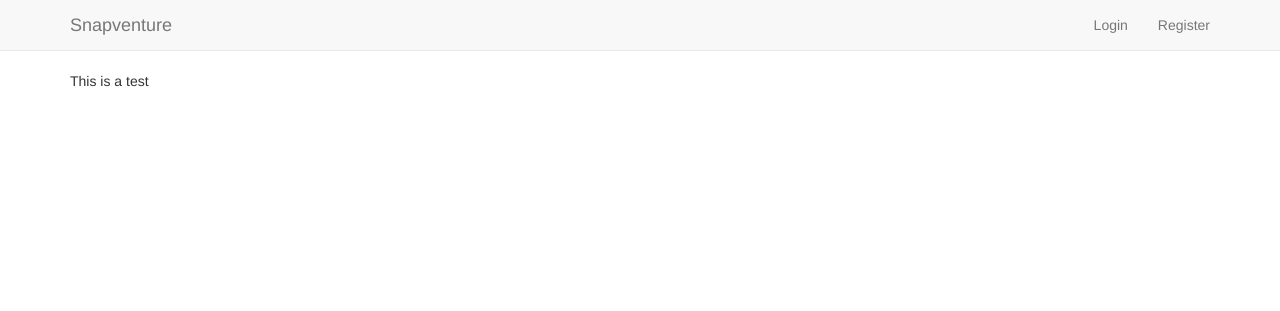
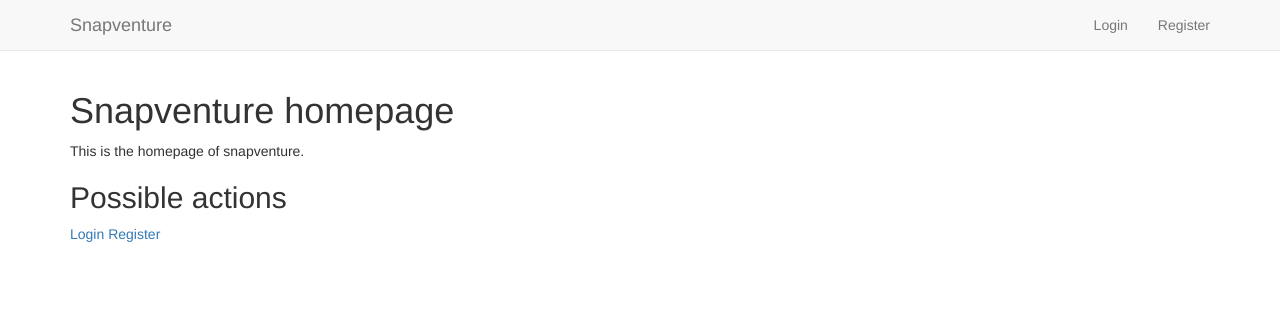
Before and after one commit to Ishydo/snapventure, a Django app: page / in a window 1280 px wide. Shown: the top 311 px of the page. Run offline with Django 3.2, Linux system fonts and the light colour scheme; parts of the project's set-up code (start-up, migrations or seed data) failed here and were passed over; some libraries are stand-ins or nearby versions.

Commit message:
Default base v0 homepage

```diff
--- a/snapventure-backend/snapventure/templates/snapventure/homepage.html
+++ b/snapventure-backend/snapventure/templates/snapventure/homepage.html
@@ -3,9 +3,21 @@
 {% block content %}
 
 <div class="container">
+
+  <h1>Snapventure homepage</h1>
+
   <p>
-    This is a test
+    This is the homepage of snapventure.
   </p>
+
+
+  <h2>Possible actions</h2>
+
+  <p>
+    <a href="{% url 'login' %}">Login</a>
+    <a href="{% url 'login' %}">Register</a>
+  </p>
+
 </div>
 
 
```
